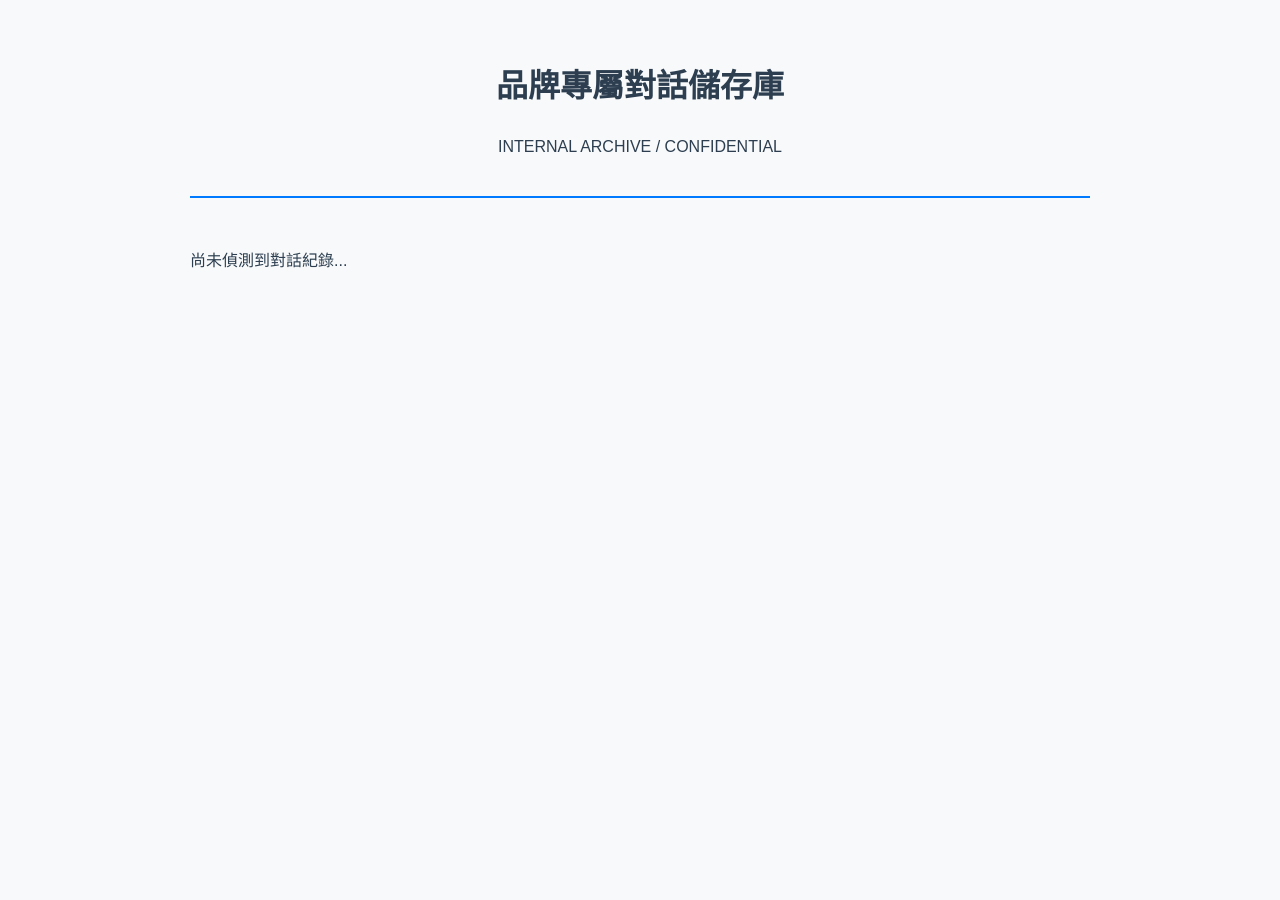
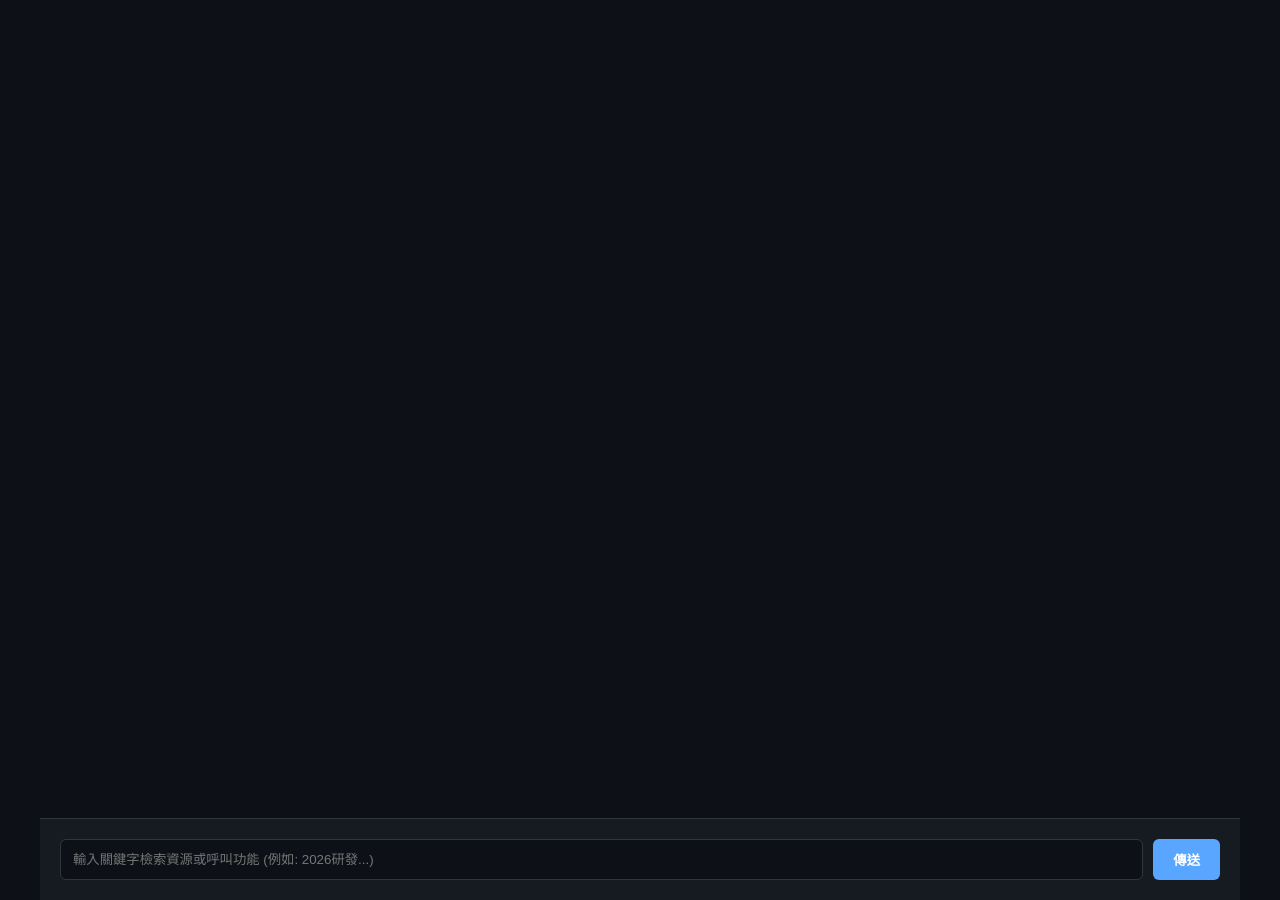
Before and after one commit to mobsp/mobsp.github.io, a Jekyll site: the page beta/js-read/index.html, which Jekyll copies as it is, in a window 1280 px wide. Built offline with Jekyll 4.4.1, drawn with Linux system fonts in a browser that asks for light colours.

Commit message:
更新 index.html

```diff
--- a/beta/js-read/index.html
+++ b/beta/js-read/index.html
@@ -3,209 +3,125 @@
 <head>
     <meta charset="UTF-8">
     <meta name="viewport" content="width=device-width, initial-scale=1.0">
-    <title>Brand History - 私人對話紀錄庫</title>
+    <title>Ⲙ𝔬ⲃ¡ⳝ𝔭ⲁ𝔠ⲉ | 莫比空間：數位資源入口</title>
     <style>
-        /* --- 品牌自定義區域 --- */
         :root {
-            --brand-primary: #007AFF; /* 您的品牌主色 */
-            --brand-bg: #f8f9fa;      /* 頁面背景色 */
-            --chat-user-bg: #e3f2fd;  /* 使用者對話框顏色 */
-            --chat-ai-bg: #ffffff;    /* AI 對話框顏色 */
-            --text-main: #2c3e50;     /* 主要文字顏色 */
-            --border-radius: 12px;    /* 圓角弧度 */
-            --font-family: 'PingFang TC', 'Microsoft JhengHei', sans-serif;
+            --brand-bg: #0d1117;
+            --brand-primary: #58a6ff;
+            --brand-text: #c9d1d9;
+            --user-bubble: #21262d;
+            --ai-bubble: #161b22;
         }
+        body, html { margin: 0; padding: 0; height: 100%; background: var(--brand-bg); color: var(--brand-text); font-family: -apple-system, BlinkMacSystemFont, "Segoe UI", Helvetica, Arial, sans-serif; }
 
-        body {
-            font-family: var(--font-family);
-            background-color: var(--brand-bg);
-            color: var(--text-main);
-            margin: 0;
-            padding: 40px 20px;
-            line-height: 1.6;
-        }
+        /* 對話主視窗 */
+        #chat-app { display: flex; flex-direction: column; height: 100vh; max-width: 1200px; margin: 0 auto; }
+        #display-area { flex: 1; overflow-y: auto; padding: 20px; scroll-behavior: smooth; }
 
-        .container {
-            max-width: 900px;
-            margin: 0 auto;
-        }
+        /* 訊息泡泡基礎樣式 */
+        .brand-msg-wrapper { margin-bottom: 24px; max-width: 85%; animation: fadeIn 0.3s ease; }
+        .role-user { margin-left: auto; text-align: right; }
+        .role-assistant { margin-right: auto; }
 
-        header {
-            text-align: center;
-            margin-bottom: 50px;
-            border-bottom: 2px solid var(--brand-primary);
-            padding-bottom: 20px;
-        }
+        .brand-msg-label { font-size: 0.75rem; font-weight: bold; margin-bottom: 4px; color: var(--brand-primary); }
+        .brand-msg-content { padding: 12px 16px; border-radius: 12px; line-height: 1.6; word-wrap: break-word; }
+        .role-user .brand-msg-content { background: var(--user-bubble); border-bottom-right-radius: 2px; }
+        .role-assistant .brand-msg-content { background: var(--ai-bubble); border: 1px solid #30363d; border-bottom-left-radius: 2px; }
 
-        /* --- 對話主題外框 --- */
-        .conversation-card {
-            background: white;
-            border-radius: var(--border-radius);
-            box-shadow: 0 4px 15px rgba(0,0,0,0.05);
-            margin-bottom: 30px;
-            overflow: hidden;
-            border: 1px solid #eee;
-        }
+        /* 多媒體預覽區域 */
+        .brand-media-area { margin-top: 10px; display: grid; gap: 10px; grid-template-columns: repeat(auto-fit, minmax(200px, 1fr)); }
+        .preview-img { width: 100%; border-radius: 8px; cursor: pointer; border: 1px solid #30363d; }
+        .preview-video, .preview-audio { width: 100%; border-radius: 8px; }
 
-        .conv-header {
-            background: var(--brand-primary);
-            color: white;
-            padding: 15px 25px;
-            font-size: 1.2rem;
-            font-weight: bold;
-        }
+        /* 輸入控制列 */
+        #input-panel { padding: 20px; background: #161b22; border-top: 1px solid #30363d; display: flex; gap: 10px; }
+        #user-input { flex: 1; background: #0d1117; border: 1px solid #30363d; border-radius: 6px; padding: 12px; color: white; outline: none; }
+        #user-input:focus { border-color: var(--brand-primary); box-shadow: 0 0 0 3px rgba(88,166,255,0.3); }
 
-        .conv-body {
-            padding: 20px;
-            display: flex;
-            flex-direction: column;
-            gap: 15px;
-        }
-
-        /* --- 對話泡泡樣式 --- */
-        .message {
-            max-width: 85%;
-            padding: 12px 18px;
-            border-radius: var(--border-radius);
-            position: relative;
-            white-space: pre-wrap;
-            word-wrap: break-word;
-        }
-
-        .author-label {
-            font-size: 0.8rem;
-            font-weight: bold;
-            margin-bottom: 5px;
-            display: block;
-            color: #888;
-        }
-
-        /* 使用者訊息靠右 */
-        .message-user {
-            align-self: flex-end;
-            background-color: var(--chat-user-bg);
-            border-bottom-right-radius: 2px;
-            border: 1px solid #bbdefb;
-        }
-
-        /* Assistant 訊息靠左 */
-        .message-assistant {
-            align-self: flex-start;
-            background-color: var(--chat-ai-bg);
-            border-bottom-left-radius: 2px;
-            border: 1px solid #e0e0e0;
-        }
-
-        /* 檔案與附件樣式 */
-        .file-attachment {
-            margin-top: 10px;
-            padding: 8px;
-            background: rgba(0,0,0,0.05);
-            border-left: 4px solid var(--brand-primary);
-            font-size: 0.9rem;
-        }
-
-        .file-attachment a {
-            color: var(--brand-primary);
-            text-decoration: none;
-        }
+        @keyframes fadeIn { from { opacity: 0; transform: translateY(10px); } to { opacity: 1; transform: translateY(0); } }
     </style>
 </head>
 <body>
 
-<div class="container">
-    <header>
-        <h1>品牌專屬對話儲存庫</h1>
-        <p>INTERNAL ARCHIVE / CONFIDENTIAL</p>
-    </header>
+<div id="chat-app">
+    <div id="display-area">
+        </div>
 
-    <div id="brand-root">
-        </div>
+    <div id="input-panel">
+        <input type="text" id="user-input" placeholder="輸入關鍵字檢索資源或呼叫功能 (例如: 2026研發...)" autocomplete="off">
+        <button id="send-btn" style="background: var(--brand-primary); border: none; padding: 10px 20px; border-radius: 6px; cursor: pointer; color: white; font-weight: bold;">傳送</button>
+    </div>
 </div>
 
 <script>
-    /* 這裡貼上您 conversations.json 的內容 */
-    const chatData = [
-        // 系統會在此處載入資料
-    ];
+    // 這裡放入我們重構後的 MobSpaceEngine Class
+    // (為了簡潔，這裡直接引用邏輯，您可以將之前的 JS 存為 mobspace-engine.js 引入)
 
-    /* 如果有資源清單 (assets.json)，貼在此處 */
-    const assetsData = null;
+    // 模擬我們剛才討論的「1.json」索引數據 (實際運作時會從 GitHub 抓取)
+    const mockManifest = {
+        files: [
+            { id: "fileA", name: "2026研發紀錄", path: "data/A.json", tags: ["dev"] },
+            { id: "fileB", name: "品牌資源庫", path: "data/B.json", tags: ["assets"] }
+        ]
+    };
 
-    const rootElement = document.getElementById('brand-root');
-
-    function renderApp() {
-        if (!chatData || chatData.length === 0) {
-            rootElement.innerHTML = "<p>尚未偵測到對話紀錄...</p>";
-            return;
+    class BrandApp {
+        constructor() {
+            // 初始化渲染引擎
+            this.engine = new MobSpaceEngine({
+                container: document.getElementById('display-area'),
+                brandName: "Ⲙ𝔬ⲃ¡ⳝ𝔭ⲁ𝔠ⲉ"
+            });
+            this.input = document.getElementById('user-input');
+            this.btn = document.getElementById('send-btn');
+            this.setupEventListeners();
         }
 
-        chatData.forEach(conv => {
-            // 1. 創建對話大卡片
-            const card = document.createElement('div');
-            card.className = 'conversation-card';
+        setupEventListeners() {
+            this.btn.onclick = () => this.handleAction();
+            this.input.onkeypress = (e) => { if(e.key === 'Enter') this.handleAction(); };
+        }
 
-            // 2. 標題區
-            const header = document.createElement('div');
-            header.className = 'conv-header';
-            header.textContent = conv.title || "未命名對話";
-            card.appendChild(header);
+        async handleAction() {
+            const query = this.input.value.trim();
+            if(!query) return;
 
-            // 3. 訊息容器
-            const body = document.createElement('div');
-            body.className = 'conv-body';
+            // 1. 顯示使用者輸入 (模擬聊天介面)
+            this.appendMessage('user', query);
+            this.input.value = '';
 
-            // 4. 解析對話樹 (Mapping)
-            const mapping = conv.mapping;
-            for (let id in mapping) {
-                const node = mapping[id];
-                const msg = node.message;
+            // 2. 搜尋與調度邏輯
+            const matchedFile = mockManifest.files.find(f => query.includes(f.name) || f.tags.some(t => query.includes(t)));
 
-                if (msg && msg.content && msg.content.parts) {
-                    const role = msg.author.role;
-                    const textContent = msg.content.parts.join('\n');
+            if(matchedFile) {
+                this.appendMessage('assistant', `正在為您檢索「${matchedFile.name}」並加載數位資源...`);
+                // 模擬抓取 A.json 或 B.json 並渲染
+                // 這裡會執行 engine.render(data)
+                setTimeout(() => {
+                    this.engine.render([{ role: 'assistant', text: `這是從 ${matchedFile.name} 找到的內容，包含 HTML 語法與多媒體預覽：`, id: 'msg_001' }]);
+                    // 這裡可以觸發附件渲染
+                }, 800);
+            } else {
+                this.appendMessage('assistant', `抱歉，找不到與「${query}」相關的內容。建議試試：2026研發、品牌資源。`);
+            }
+        }
 
-                    if (textContent.trim() !== "") {
-                        const msgDiv = createMessageBubble(role, textContent, id);
-                        body.appendChild(msgDiv);
-                    }
-                }
-            }
-
-            card.appendChild(body);
-            rootElement.appendChild(card);
-        });
+        appendMessage(role, text) {
+            const wrap = document.createElement('div');
+            wrap.className = `brand-msg-wrapper role-${role}`;
+            wrap.innerHTML = `
+                <div class="brand-msg-label">${role === 'user' ? 'USER' : 'Ⲙ𝔬ⲃ¡ⳝ𝔭ⲁ𝔠ⲉ'}</div>
+                <div class="brand-msg-content">${text}</div>
+            `;
+            document.getElementById('display-area').appendChild(wrap);
+            document.getElementById('display-area').scrollTop = document.getElementById('display-area').scrollHeight;
+        }
     }
 
-    function createMessageBubble(role, text, msgId) {
-        const wrapper = document.createElement('div');
-        wrapper.className = `message message-${role === 'user' ? 'user' : 'assistant'}`;
+    // 啟動應用
+    const app = new BrandApp();
 
-        // 角色標籤
-        const label = document.createElement('span');
-        label.className = 'author-label';
-        label.textContent = role === 'user' ? 'YOU' : 'BRAND AI';
-        wrapper.appendChild(label);
-
-        // 文字內容
-        const textNode = document.createTextNode(text);
-        wrapper.appendChild(textNode);
-
-        // 檔案處理邏輯 (移植自原始碼)
-        if (assetsData && assetsData[msgId]) {
-            assetsData[msgId].forEach(fileName => {
-                const fileDiv = document.createElement('div');
-                fileDiv.className = 'file-attachment';
-                fileDiv.innerHTML = `📎 附件：<a href="${fileName}" target="_blank">${fileName}</a>`;
-                wrapper.appendChild(fileDiv);
-            });
-        }
-
-        return wrapper;
-    }
-
-    // 啟動渲染
-    window.onload = renderApp;
+    // 這裡預留給 MobSpaceEngine 的 Class 代碼部分...
 </script>
 
 </body>
```
